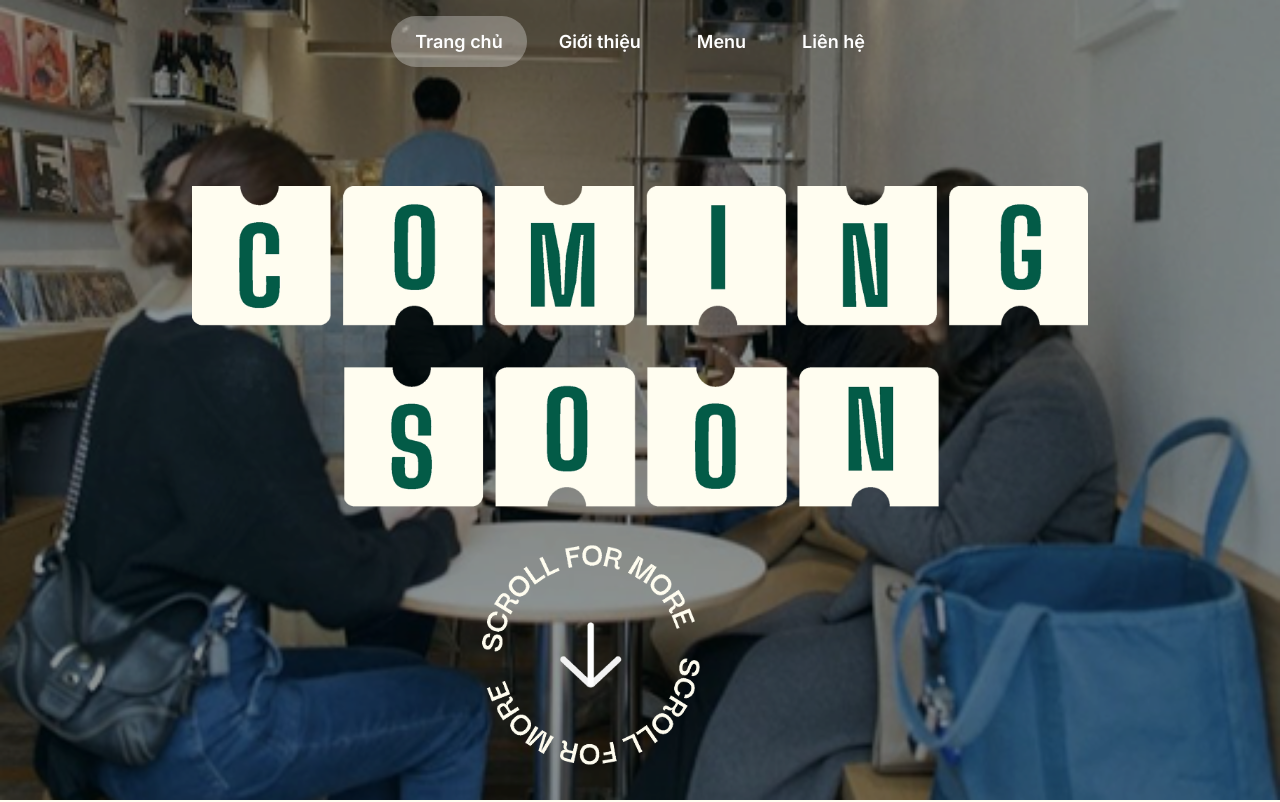
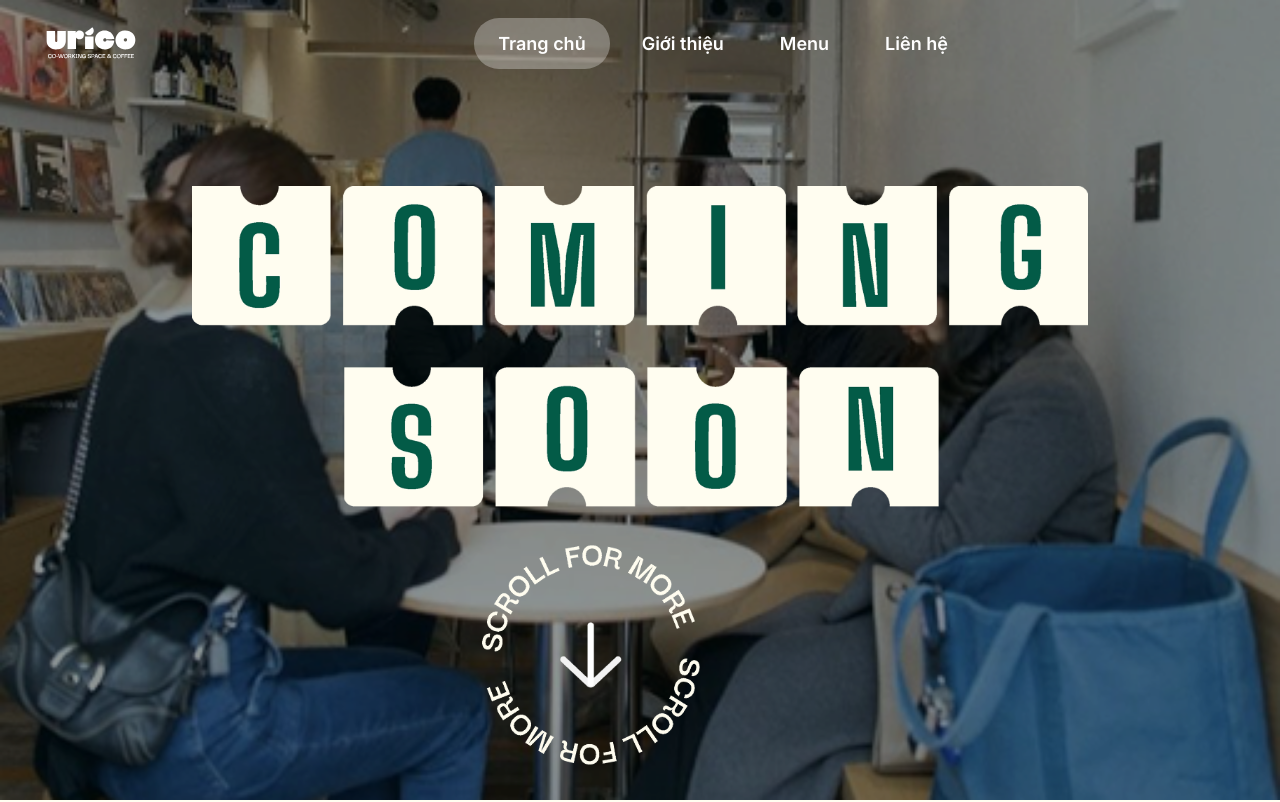
Before and after one commit to omuno25/urico-landingpage, a Next.js app: page / in a window 1280 px wide. Shown: the top 802 px of the page. Built offline with nearby package versions, Linux system fonts and the light colour scheme.

Commit message:
refactor: code

```diff
--- a/src/common/components/sections/NavBarSection.tsx
+++ b/src/common/components/sections/NavBarSection.tsx
@@ -6,6 +6,7 @@ import metadata from '../../../data/metadata.json';
 import { useStickyNavbar } from '../../hooks';
 import useScrollEvent from '../../hooks/useScrollEvent';
 import { scrollToSection } from '../../utils/scroll';
+import Image from 'next/image';
 
 const className = 'st-navbar-section';
 const prefixSection = 'section--';
@@ -26,13 +27,26 @@ const NavBarSection: React.FC = () => {
   };
 
   return (
+    <div>
       <Navbar expand="lg" className={`${stickyClass} ${className}__navbar`}>
+        <Image
+          className={`${className}__logo`}
+          style={{
+            marginLeft: '1rem',
+          }}
+          width={150}
+          height={10}
+          src={`/${metadata.sectionNavbar.logo}`}
+          alt={metadata.sectionNavbar.logo}
+        />
         <Container className="justify-content-center">
           <Navbar>
             <Nav>
               {metadata.sectionNavbar.items.map((item, i) => (
                 <Nav.Link
-                onClick={() => handleSelectNavBar(`${prefixSection + item.id}`)}
+                  onClick={() =>
+                    handleSelectNavBar(`${prefixSection + item.id}`)
+                  }
                   key={i}
                   className={`${activeSection === `${prefixSection + item.id}` ? 'active' : ''}`}
                   active={false}
@@ -49,6 +63,7 @@ const NavBarSection: React.FC = () => {
           </Navbar>
         </Container>
       </Navbar>
+    </div>
   );
 };
 
--- a/src/data/metadata.json
+++ b/src/data/metadata.json
@@ -57,6 +57,7 @@
     "altImage": "Image"
   },
   "sectionNavbar": {
+    "logo": "assets/logos/urico_logo_light.svg",
     "items": [
       {
         "name": "Trang chủ",
```
Also changed, not shown: public/assets/logos/logo-navbar.png (added). Lines whose indentation alone changed are shown as unchanged.
